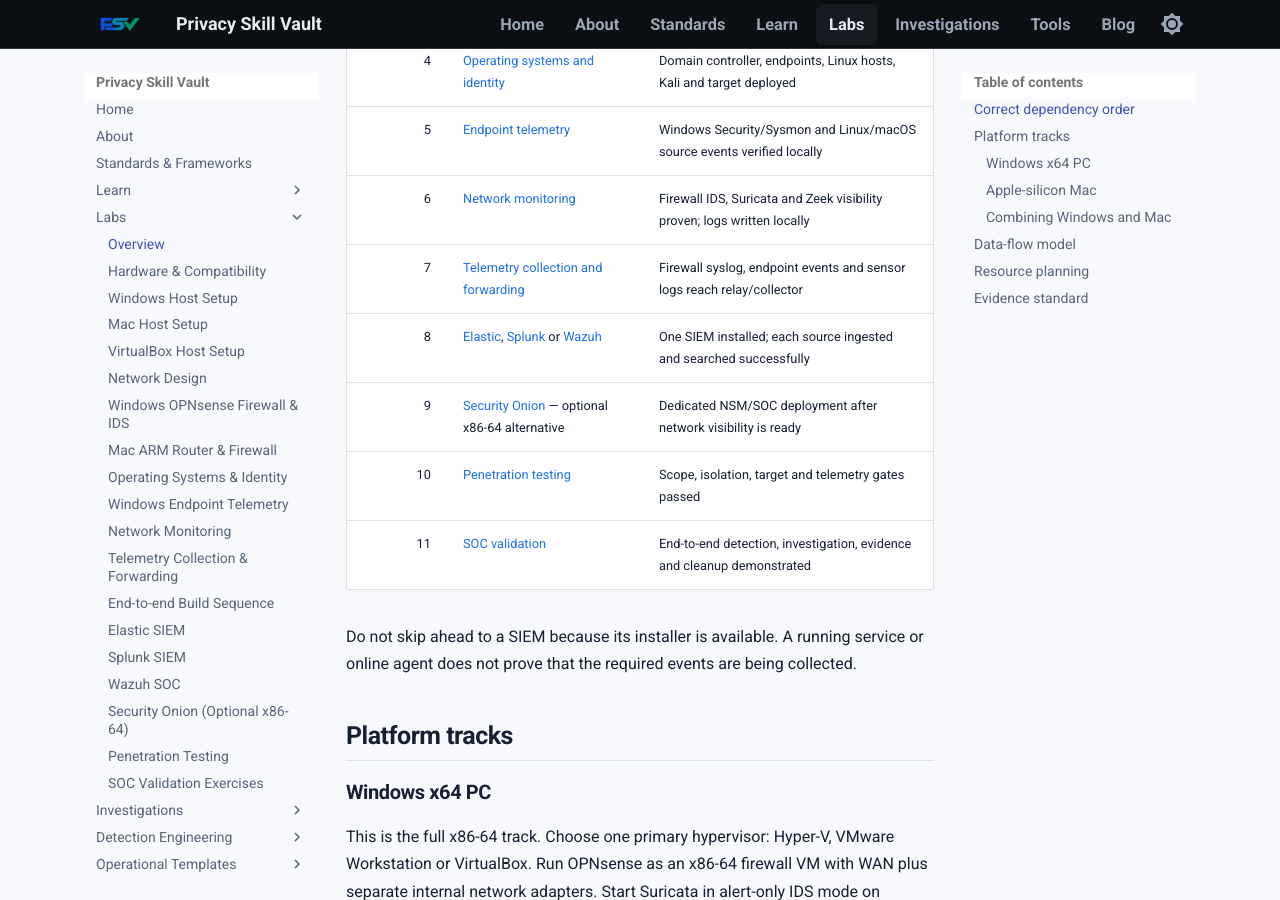
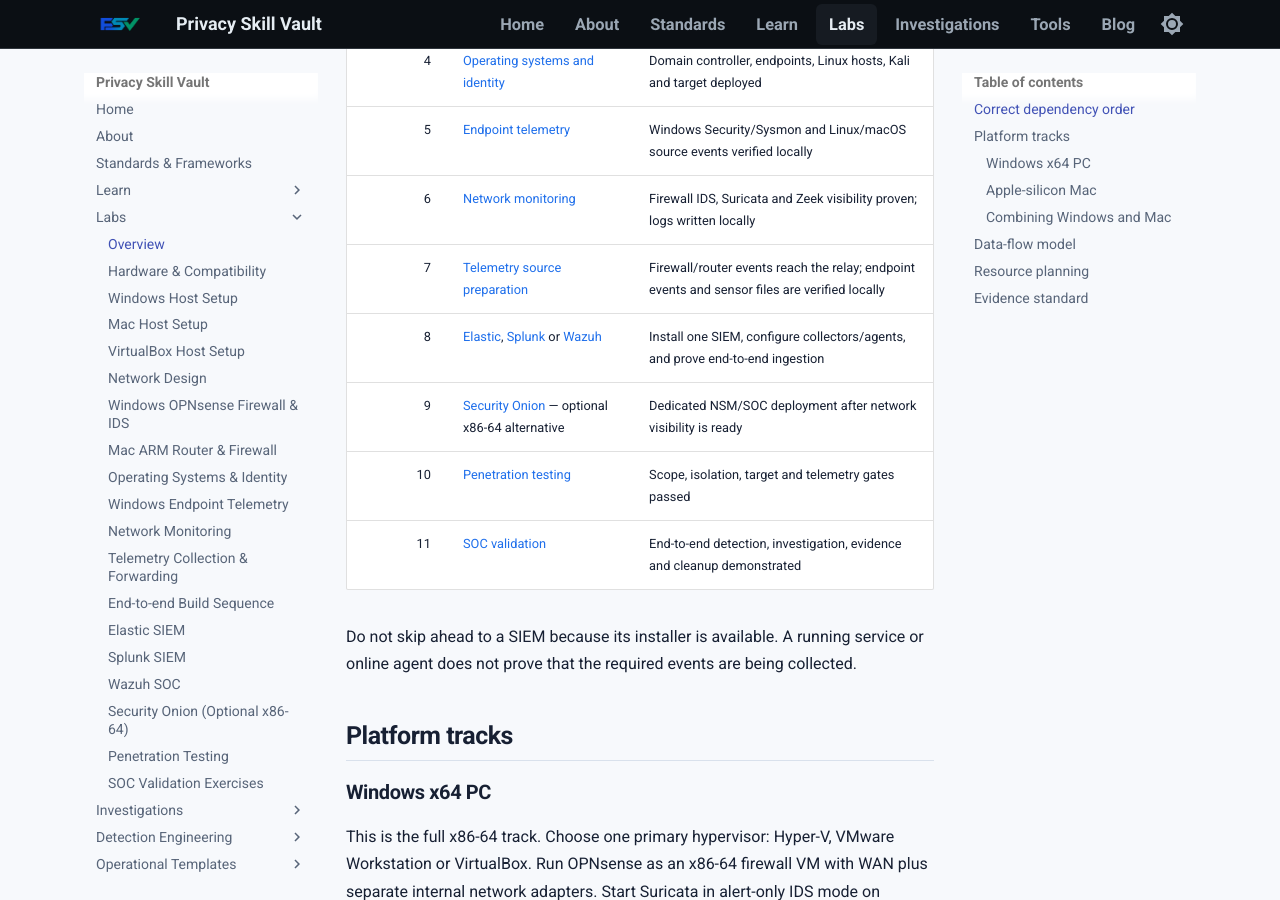
Before and after one commit to PrivacySkillVault/privacyskillvault.github.io, an MkDocs documentation site: the page built from docs/labs/index.md, in a window 1280 px wide and 900 px high, scrolled down 806 px. Built offline with MkDocs 1.6.1 and Material for MkDocs 9.7.7, drawn with Linux system fonts in a browser that asks for light colours.

Commit message:
Clarify pre-SIEM source gate versus post-install collector validation

```diff
--- a/docs/labs/index.md
+++ b/docs/labs/index.md
@@ -17,8 +17,8 @@
 | 4 | [Operating systems and identity](operating-systems.md) | Domain controller, endpoints, Linux hosts, Kali and target deployed |
 | 5 | [Endpoint telemetry](windows-endpoint-telemetry.md) | Windows Security/Sysmon and Linux/macOS source events verified locally |
 | 6 | [Network monitoring](network-monitoring.md) | Firewall IDS, Suricata and Zeek visibility proven; logs written locally |
-| 7 | [Telemetry collection and forwarding](telemetry-pipeline.md) | Firewall syslog, endpoint events and sensor logs reach relay/collector |
-| 8 | [Elastic](elastic-siem.md), [Splunk](splunk-siem.md) or [Wazuh](wazuh-soc.md) | One SIEM installed; each source ingested and searched successfully |
+| 7 | [Telemetry source preparation](telemetry-pipeline.md) | Firewall/router events reach the relay; endpoint events and sensor files are verified locally |
+| 8 | [Elastic](elastic-siem.md), [Splunk](splunk-siem.md) or [Wazuh](wazuh-soc.md) | Install one SIEM, configure collectors/agents, and prove end-to-end ingestion |
 | 9 | [Security Onion](security-onion.md) — optional x86-64 alternative | Dedicated NSM/SOC deployment after network visibility is ready |
 | 10 | [Penetration testing](penetration-testing.md) | Scope, isolation, target and telemetry gates passed |
 | 11 | [SOC validation](soc-exercises.md) | End-to-end detection, investigation, evidence and cleanup demonstrated |
```
